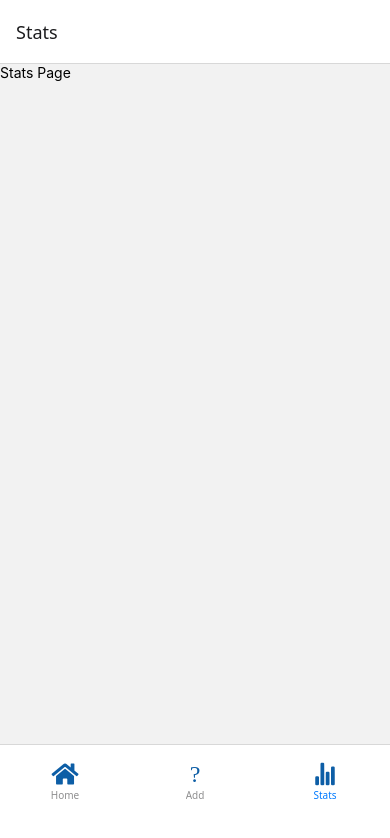
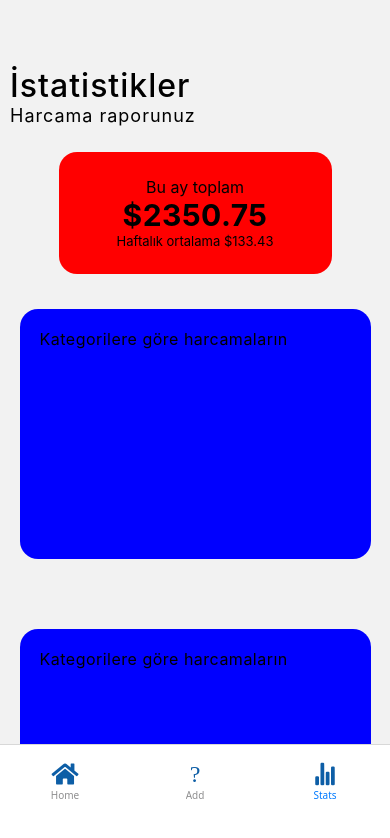
Before and after one commit to ernsngr/Param-Nerede, a React Native app: screen /StatsPage in a window 390 px wide. Shown: the top 838 px of the page. Built offline with nearby package versions, Linux system fonts and the light colour scheme.

Commit message:
Stats Page Tasarım Giydirildi

```diff
--- a/App.js
+++ b/App.js
@@ -31,11 +31,13 @@ export default function App() {
         />
         <Tab.Screen name="AddPage" component={AddPage} options={{
           tabBarIcon: () => <AntDesign name="plussquare" size={24} color="#0D5EA6" />,
-          title: "Add"
+          title: "Add",
+          headerShown: false
         }}/>
         <Tab.Screen name="StatsPage" component={StatsPage} options={{
           tabBarIcon: () => <Ionicons name="stats-chart" size={24} color="#0D5EA6" />,
-          title: "Stats"
+          title: "Stats",
+          headerShown: false
         }}/>
       </Tab.Navigator>
     </NavigationContainer>
--- a/app.json
+++ b/app.json
@@ -20,7 +20,8 @@
         "foregroundImage": "./assets/adaptive-icon.png",
         "backgroundColor": "#ffffff"
       },
-      "edgeToEdgeEnabled": true
+      "edgeToEdgeEnabled": true,
+      "package": "com.anonymous.ParamNerede"
     },
     "web": {
       "favicon": "./assets/favicon.png"
--- /dev/null
+++ b/app/components/StatsTopBox/StatsTopBox.js
@@ -0,0 +1,22 @@
+import React from 'react';
+import {
+    View,
+    Text,
+} from 'react-native';
+import { styles } from '../../styles';
+
+export const StatsTopBox = () => {
+    return(
+        <View style={styles.stats_top_box}>
+            <View style={styles.stats_top_box_lines}>
+                <Text style={{fontSize: 16,}}>Bu ay toplam</Text>
+            </View>
+            <View style={styles.stats_top_box_lines}>
+                <Text style={{fontSize: 30, fontWeight: "bold", letterSpacing: 0.5}}>$2350.75</Text>
+            </View>
+            <View style={styles.stats_top_box_lines}>
+                <Text style={{fontSize: 13}}>Haftalık ortalama $133.43</Text>
+            </View>
+        </View>
+    )
+}
--- a/app/screens/AddPage/AddPage.js
+++ b/app/screens/AddPage/AddPage.js
@@ -27,7 +27,9 @@ export const AddPage = () => {
     return(
         <View>
            <View style={{width: "100%", height: "100%", alignItems: "center", justifyContent: "center"}}>
-
+            <Text style={{position: "absolute", top: 65, left: 25, fontSize: 32, fontWeight: "500", letterSpacing: 1, marginBottom: 20}}>
+                Harcama Ekle
+            </Text>
             <View style={styles.add_page_box}>
                 <View style={{width: 45, height: 45, backgroundColor: "purple", alignItems: "center", justifyContent: "center", borderRadius: 50}}  >
                     <MaterialIcons name="attach-money" size={24} color="white" />
--- a/app/screens/HomePage/HomePage.js
+++ b/app/screens/HomePage/HomePage.js
@@ -31,8 +31,8 @@ export const HomePage = () => {
                 />
             </View>
             <View style={styles.home_expences_header}>
-                <Text style={{fontSize: 16, fontWeight: "600"}}> Today's Expenses </Text>
-                <Text style={{fontSize: 12, color: "#616161"}}> 4 transactions </Text>
+                <Text style={{fontSize: 16, fontWeight: "600"}}> Bugün Harcadıkların </Text>
+                <Text style={{fontSize: 12, color: "#616161"}}> 4 harcama </Text>
             </View>
             <View style={styles.home_expenses_view} >
                 <HomeExpensesBox
--- a/app/screens/StatsPage/StatsPage.js
+++ b/app/screens/StatsPage/StatsPage.js
@@ -1,12 +1,57 @@
 import React from 'react';
-import { Text, View } from 'react-native';
+import { ScrollView, Text, View } from 'react-native';
+import { styles } from '../../styles';
+import { StatsTopBox } from '../../components/StatsTopBox/StatsTopBox';
 
 export const StatsPage = () => {
     return(
-        <View>
-            <Text>
-                Stats Page
-            </Text>
+        <View style={styles.stats_container}>
+            <View style={styles.stats_header}>
+                <Text style={{fontSize: 32, fontWeight: "500", letterSpacing: 1,}}>
+                    İstatistikler
+                </Text>
+                <Text style={{fontSize: 18, letterSpacing: 1, }}>
+                    Harcama raporunuz
+                </Text>
+            </View>
+            <ScrollView
+                showsVerticalScrollIndicator={false}
+                scrollEnabled
+                style={{width: "100%", height: "100%"}}
+                contentContainerStyle={{
+                    width: "100%",
+                    height: "auto",
+                    alignItems: 'center',
+                }}>
+
+                    <View style={styles.stats_top_box_container}>
+                        <StatsTopBox/>
+                    </View>
+
+                    {/* İnfo Boxs */}
+                    <View style={styles.spending_by_category}>
+                        <View style={styles.info_box_header}>
+                            <Text style={{fontSize: 16, letterSpacing: 0.5}}>
+                                Kategorilere göre harcamaların
+                            </Text>
+                        </View>
+                    </View>
+                    <View style={styles.spending_by_category}>
+                        <View style={styles.info_box_header}>
+                            <Text style={{fontSize: 16, letterSpacing: 0.5}}>
+                                Kategorilere göre harcamaların
+                            </Text>
+                        </View>
+                    </View>
+                    <View style={styles.spending_by_category}>
+                        <View style={styles.info_box_header}>
+                            <Text style={{fontSize: 16, letterSpacing: 0.5}}>
+                                Kategorilere göre harcamaların
+                            </Text>
+                        </View>
+                    </View>
+
+            </ScrollView>
         </View>
     )
 }
--- a/app/styles.js
+++ b/app/styles.js
@@ -129,5 +129,49 @@ export const styles = StyleSheet.create({
         padding: 10,
         marginTop: 5,
         marginBottom: 5
+    },
+    stats_container:{
+        flex: 1,
+        alignItems: "center"
+    },
+    stats_header:{
+        width: "100%",
+        height: "15%",
+        justifyContent: "center",
+        alignItems: "flex-start",
+        marginTop: 40,
+        marginLeft: 20
+    },
+    stats_top_box_container:{
+        width: "100%",
+        height: "auto",
+        alignItems: "center",
+        justifyContent: "center",
+    },
+    stats_top_box:{
+        width: "70%",
+        height: "auto",
+        backgroundColor: "red",
+        padding: 25,
+        borderRadius: 18
+    },
+    stats_top_box_lines:{
+        width: "100%",
+        height: "auto",
+        alignItems: "center",
+        justifyContent: "center",
+    },
+    spending_by_category:{
+        width: "90%",
+        height: 250,
+        backgroundColor: "blue",
+        padding: 20,
+        borderRadius: 18,
+        marginTop: 35,
+        marginBottom: 35,
+    },
+    info_box_header:{
+        width: "100%",
+        height: "auto"
     }
 })
--- a/package.json
+++ b/package.json
@@ -4,8 +4,8 @@
   "main": "index.js",
   "scripts": {
     "start": "expo start",
-    "android": "expo start --android",
-    "ios": "expo start --ios",
+    "android": "expo run:android",
+    "ios": "expo run:ios",
     "web": "expo start --web"
   },
   "dependencies": {
```
